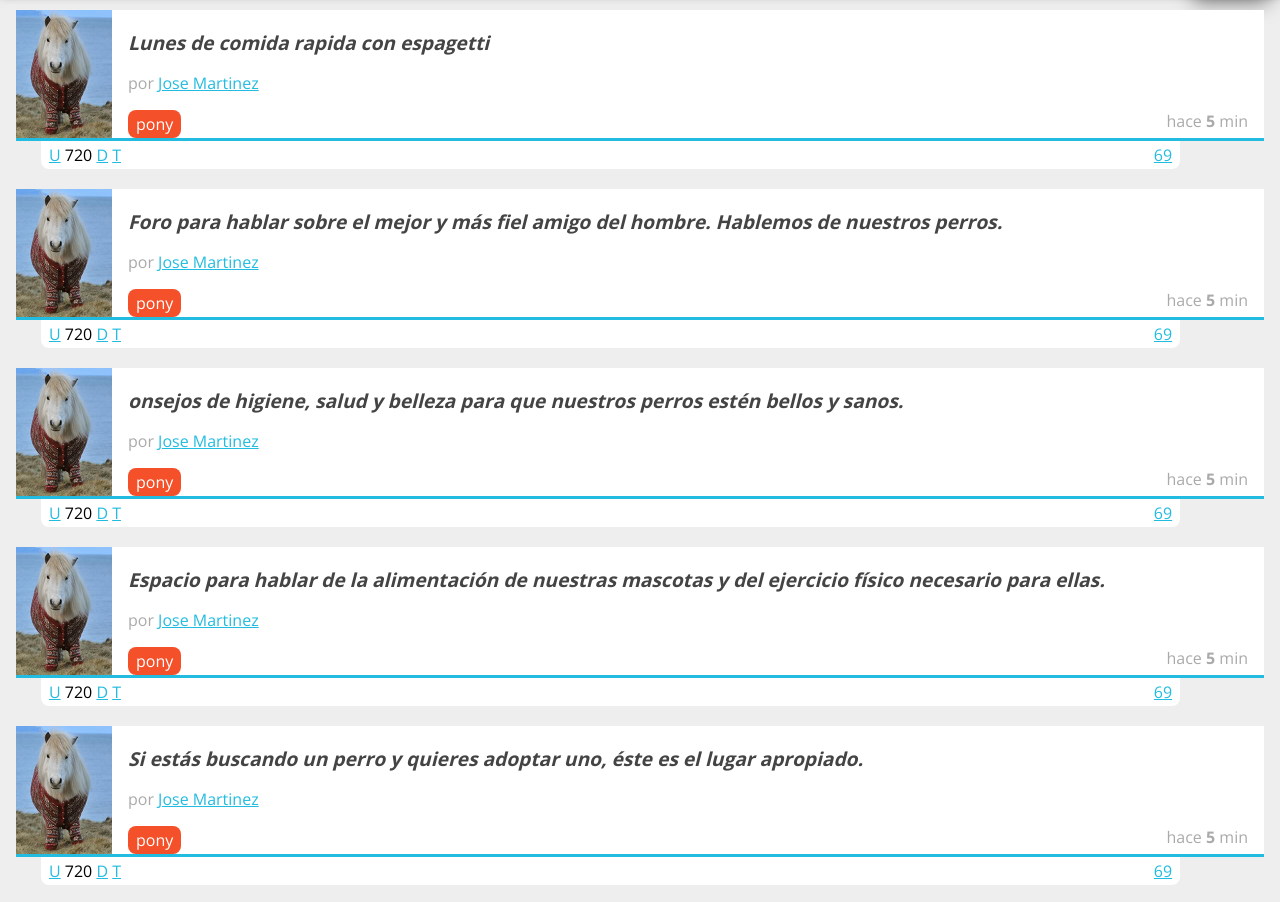
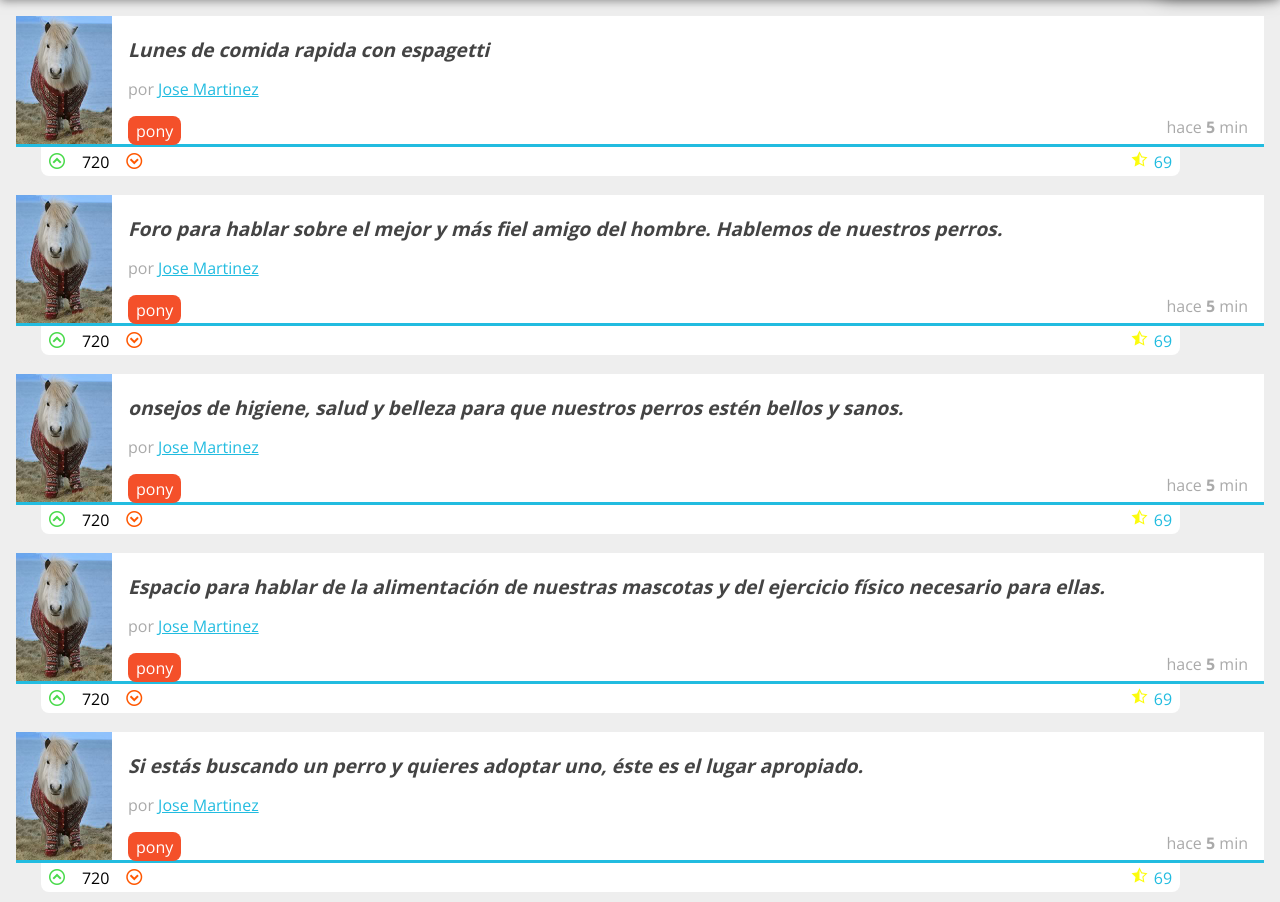
Before and after one commit to jmpboody/Plus2014-America, a plain HTML site: page Index.html in a window 1280 px wide. Shown: the part 117-1019 px from the top of the page. Drawn offline with nearby package versions, Linux system fonts and the light colour scheme.

Commit message:
Agregando ficheros

```diff
--- a/Index.html
+++ b/Index.html
@@ -28,8 +28,7 @@
 			<li><a href="#"> Servicios </a> </li>
 			<li><a href="#"> Contacto </a> </li>
 			<li id="publicar_nav">
-			<a href="#"> Publicar </a>
-		</li>
+			<a href="#" class=icon-pen> Publicar </a> </li>
 		</ul>
 	</nav>
 	 <section id="contenido">
@@ -54,11 +53,11 @@
 
 			</div>
 			<div class="votacion">
-				<a href="#" class="up">U</a>
+				<a href="#" class="up icon-circle-up"></a>
 				720
-				<a href="#" class="down">D</a>
+				<a href="#" class="down icon-circle-down"></a>
 				<a href="#" class="comentarios_item">69</a>
-				<a href="#" class=guardar_item"> T</a>
+				<a href="#" class="guardar_item icon-star-half"></a>
 			</div>
 		</article>
 		<article class="item">
@@ -82,11 +81,11 @@
 
 			</div>
 			<div class="votacion">
-				<a href="#" class="up">U</a>
+				<a href="#" class="up icon-circle-up"></a>
 				720
-				<a href="#" class="down">D</a>
+				<a href="#" class="down icon-circle-down"></a>
 				<a href="#" class="comentarios_item">69</a>
-				<a href="#" class=guardar_item"> T</a>
+				<a href="#" class="guardar_item icon-star-half"></a>
 			</div>
 		</article><article class="item">
 			<figure class="imagen_item">
@@ -109,11 +108,11 @@ onsejos de higiene, salud y belleza para que nuestros perros estén bellos y san
 
 			</div>
 			<div class="votacion">
-				<a href="#" class="up">U</a>
+				<a href="#" class="up icon-circle-up"></a>
 				720
-				<a href="#" class="down">D</a>
+				<a href="#" class="down icon-circle-down"></a>
 				<a href="#" class="comentarios_item">69</a>
-				<a href="#" class=guardar_item"> T</a>
+				<a href="#" class="guardar_item icon-star-half"></a>
 			</div>
 		</article><article class="item">
 			<figure class="imagen_item">
@@ -136,11 +135,11 @@ onsejos de higiene, salud y belleza para que nuestros perros estén bellos y san
 
 			</div>
 			<div class="votacion">
-				<a href="#" class="up">U</a>
+				<a href="#" class="up icon-circle-up"></a>
 				720
-				<a href="#" class="down">D</a>
+				<a href="#" class="down icon-circle-down"></a>
 				<a href="#" class="comentarios_item">69</a>
-				<a href="#" class=guardar_item"> T</a>
+				<a href="#" class="guardar_item icon-star-half"></a>
 			</div>
 		</article><article class="item">
 			<figure class="imagen_item">
@@ -163,11 +162,11 @@ onsejos de higiene, salud y belleza para que nuestros perros estén bellos y san
 
 			</div>
 			<div class="votacion">
-				<a href="#" class="up">U</a>
+				<a href="#" class="up icon-circle-up"></a>
 				720
-				<a href="#" class="down">D</a>
+				<a href="#" class="down icon-circle-down"></a>
 				<a href="#" class="comentarios_item">69</a>
-				<a href="#" class=guardar_item"> T</a>
+				<a href="#" class="guardar_item icon-star-half"></a>
 			</div>
 		</article><article class="item">
 			<figure class="imagen_item">
@@ -190,11 +189,11 @@ onsejos de higiene, salud y belleza para que nuestros perros estén bellos y san
 
 			</div>
 			<div class="votacion">
-				<a href="#" class="up">U</a>
+				<a href="#" class="up icon-circle-up"></a>
 				720
-				<a href="#" class="down">D</a>
+				<a href="#" class="down icon-circle-down"></a>
 				<a href="#" class="comentarios_item">69</a>
-				<a href="#" class=guardar_item"> T</a>
+				<a href="#" class="guardar_item icon-star-half"></a>
 			</div>
 		</article>
 	</section>
--- a/estilos.css
+++ b/estilos.css
@@ -1,3 +1,51 @@
+@font-face {
+	font-family: 'icomoon';
+	src:url('fuentes/icomoon.eot?qjpfhw');
+	src:url('fuentes/icomoon.eot?#iefixqjpfhw') format('embedded-opentype'),
+		url('fuentes/icomoon.woff?qjpfhw') format('woff'),
+		url('fuentes/icomoon.ttf?qjpfhw') format('truetype'),
+		url('fuentes/icomoon.svg?qjpfhw#icomoon') format('svg');
+	font-weight: normal;
+	font-style: normal;
+}
+
+[class^="icon-"], [class*=" icon-"] {
+	font-family: 'icomoon';
+	speak: none;
+	font-style: normal;
+	font-weight: normal;
+	font-variant: normal;
+	text-transform: none;
+	line-height: 1;
+
+	/* Better Font Rendering =========== */
+	-webkit-font-smoothing: antialiased;
+	-moz-osx-font-smoothing: grayscale;
+}
+
+.icon-star-half:before {
+	content: "\e9d8";
+	color:rgb(252, 252, 13);
+	margin-right: 0.4em;
+}
+.icon-circle-up:before {
+	content: "\ea41";
+	color:rgb(73, 218, 75);
+	margin-right: 0.8em;
+}
+.icon-circle-down:before {
+	content: "\ea43";
+	color:rgb(255, 87, 0);
+	margin-left: 0.8em;
+}
+.icon-pen:before {
+	content: "\e600";
+	margin-right: 0.8em
+}
+.icon-fire:before {
+	content: "\e601";
+}
+
 a
 {
 color: #22bce0;
@@ -6,7 +54,7 @@ color: #22bce0;
 body
 {
 background: #EEEEEE;
-font-family: "Open Sans";
+font-family: "Open sans";
 font-size: 16px;
 }
 footer
@@ -74,7 +122,7 @@ top: 0;
 }
 nav
 {
-background: #80BCA3;
+background: #2A7138;
 box-shadow: rgba(0,0,0,0.5) 0px 0px 10px;
 padding: 0 0.5em;
 position: relative;
@@ -83,7 +131,7 @@ nav ul
 {
 list-style: none;
 margin: 0;
-padding: 0;
+padding: 0.5em;
 }
 nav ul #publicar_nav
 {
@@ -111,7 +159,8 @@ nav ul li a
 {
 color: white;
 display: block;
-padding: 0.5em 0;
+padding: 0.1em 4em 0.1em 0.1em; /*0.5em 0*/
+margin-bottom: 0.2em;
 }
 
 #contenido
@@ -181,6 +230,11 @@ position: absolute;
 top: 100%;
 width: 90%
 }
+#contenido .item .votacion  a
+{
+text-decoration: none;
+}
+
 #contenido .item .votacion .comentarios_item,
 #contenido .item .votacion .guardar_item
 {
```
Also changed, not shown: fuentes/icomoon.svg (added), fuentes/icomoon.ttf (added), fuentes/icomoon.woff (added), 2 other files.
